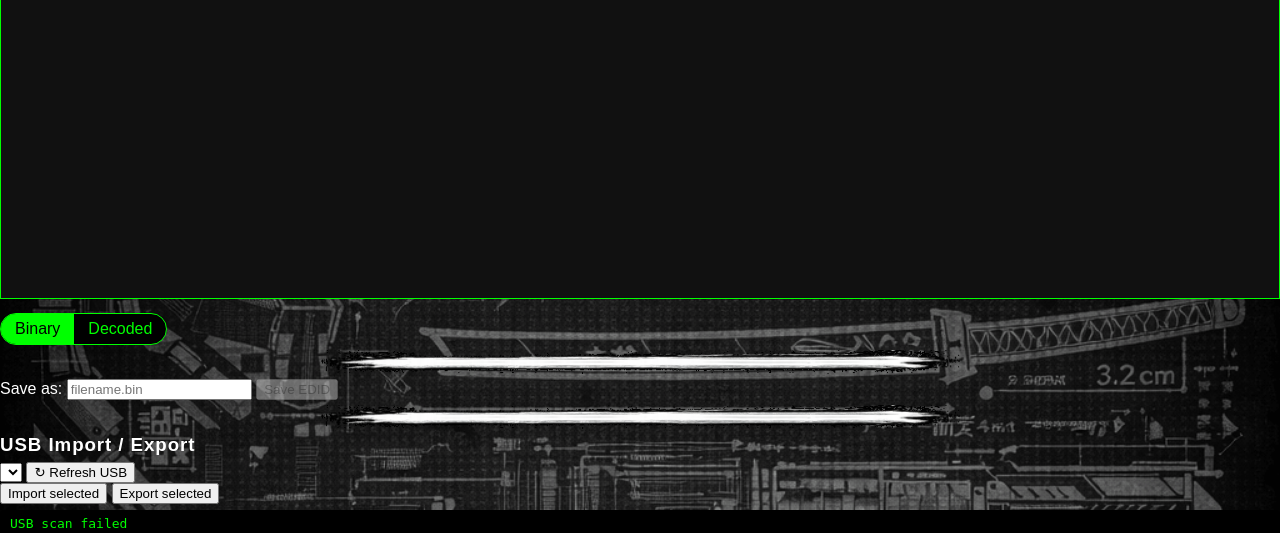
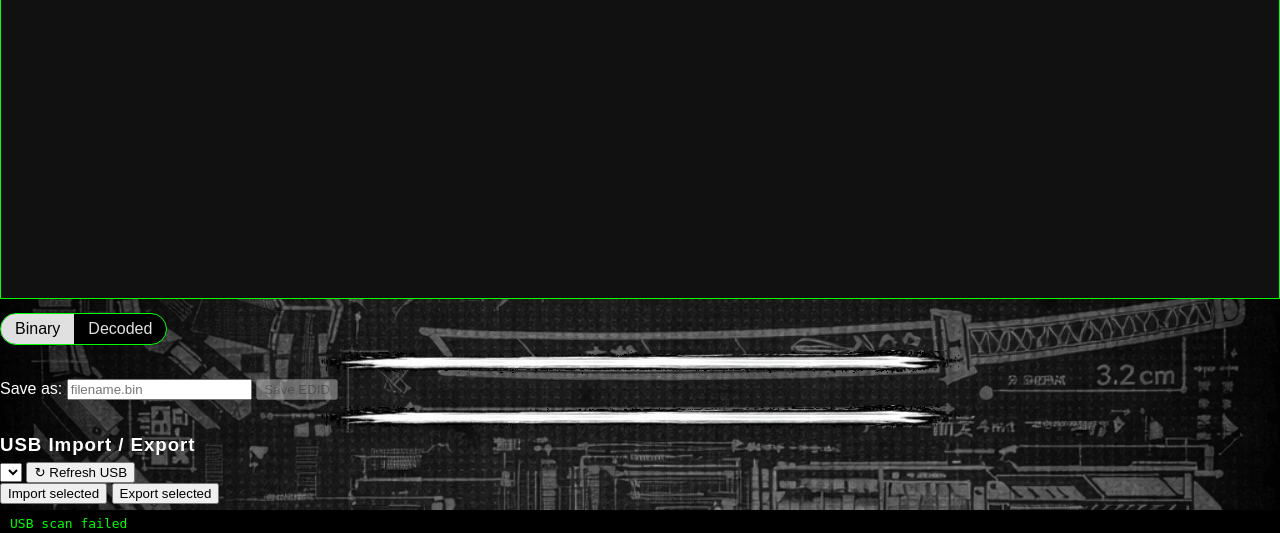
Before and after one commit to padge81/AmuseTechTools, a Flask app: page /edid in a window 1280 px wide. Shown: the part 214-747 px from the top of the page. Run offline with Flask 3, Linux system fonts and the light colour scheme; data that the repository does not hold is empty.

Commit message:
Update kiosk.css

```diff
--- a/frontend/static/css/kiosk.css
+++ b/frontend/static/css/kiosk.css
@@ -110,6 +110,7 @@ h3 {
     overflow: hidden;
     background: #000;
     font-family: monospace;
+	margin-left: auto;
 }
 
 .toggle-pill input {
@@ -119,13 +120,13 @@ h3 {
 .toggle-pill label {
     padding: 6px 14px;
     cursor: pointer;
-    color: #0f0;
+    color: #e0e0e0;
     transition: background 0.15s ease, color 0.15s ease;
     user-select: none;
 }
 
 .toggle-pill input:checked + label {
-    background: #0f0;
+    background: #e0e0e0;
     color: #000;
 }
 
```
